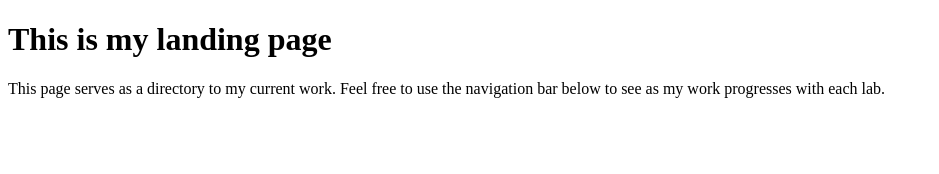
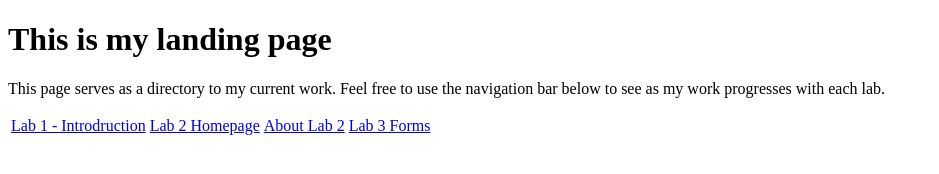
Before and after one commit to taypears/WebProgramming, a plain HTML site: page index.html in a window 1280 px wide. Shown: the whole page, without its empty margins (0-939 px from the left). Drawn offline with Linux system fonts and the light colour scheme.

Commit message:
Update index.html

```diff
--- a/index.html
+++ b/index.html
@@ -9,5 +9,15 @@
    <p> <h1>This is my landing page</h1> </p>
     <p> This page serves as a directory to my current work. Feel free to use the navigation bar below to see as my work progresses with each lab.
     </p>
+    <p>
+      <table>
+        <tbody> <!--Included in all tables implicitly and also gives tables structure-->
+          <td> <a href="lab1-intro.html" target="blank"> Lab 1 - Introdruction </a> </td>
+          <td> <a href="lab2-home.html">Lab 2 Homepage</a> </td> <!--This will be a relative link back to the lab 2 homepage-->
+          <td> <a href="lab2-about.html" target="blank">About Lab 2 </a> </td> <!--This will be a relative link to lab 2 about page-->
+          <td> <a href="lab3-forms.html" target="blank">Lab 3 Forms </a> </td><!--This will be a relative link to lab 3 forms page-->
+        </tbody>
+    </table>
+    </p>
   </body>
 </html>
```
